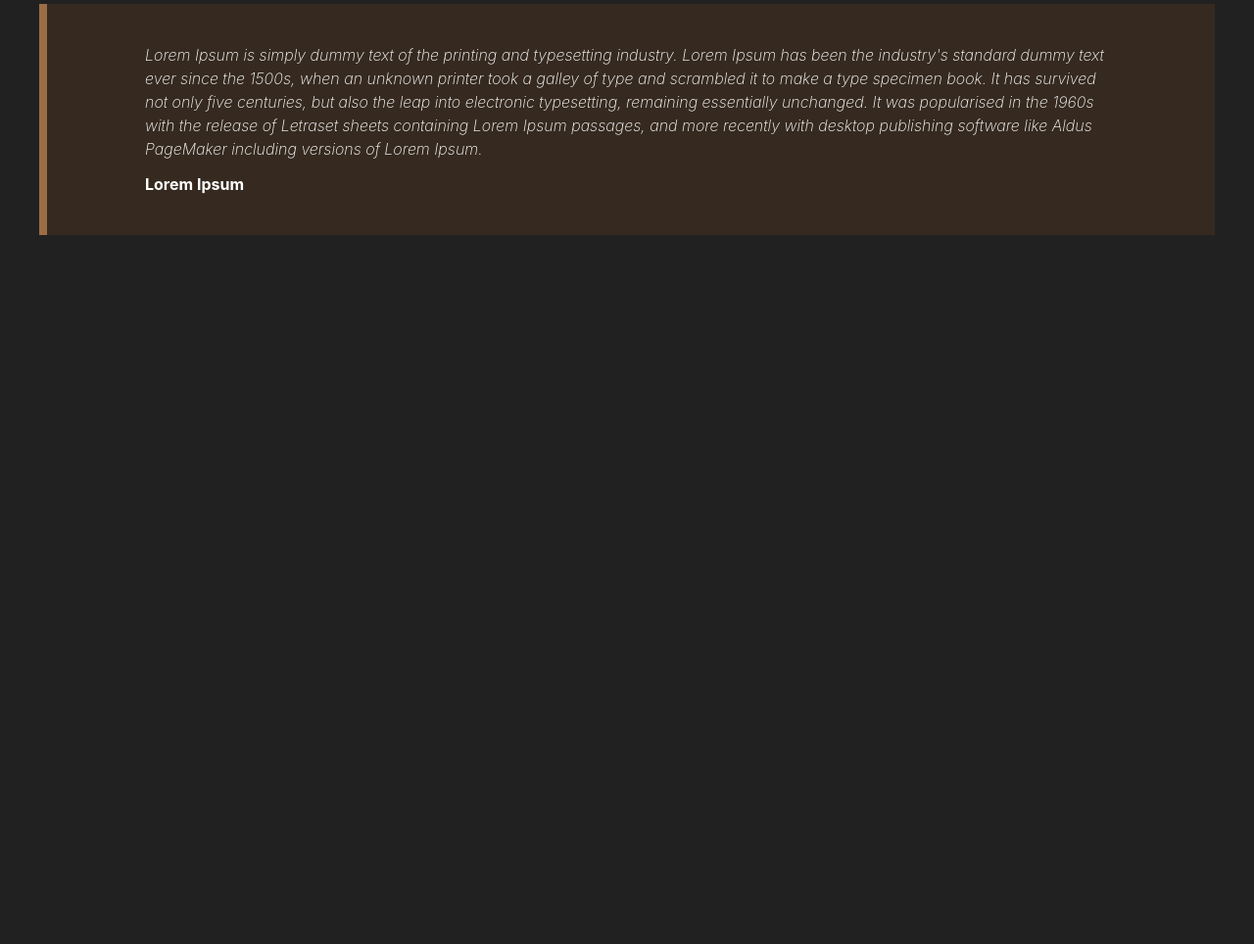
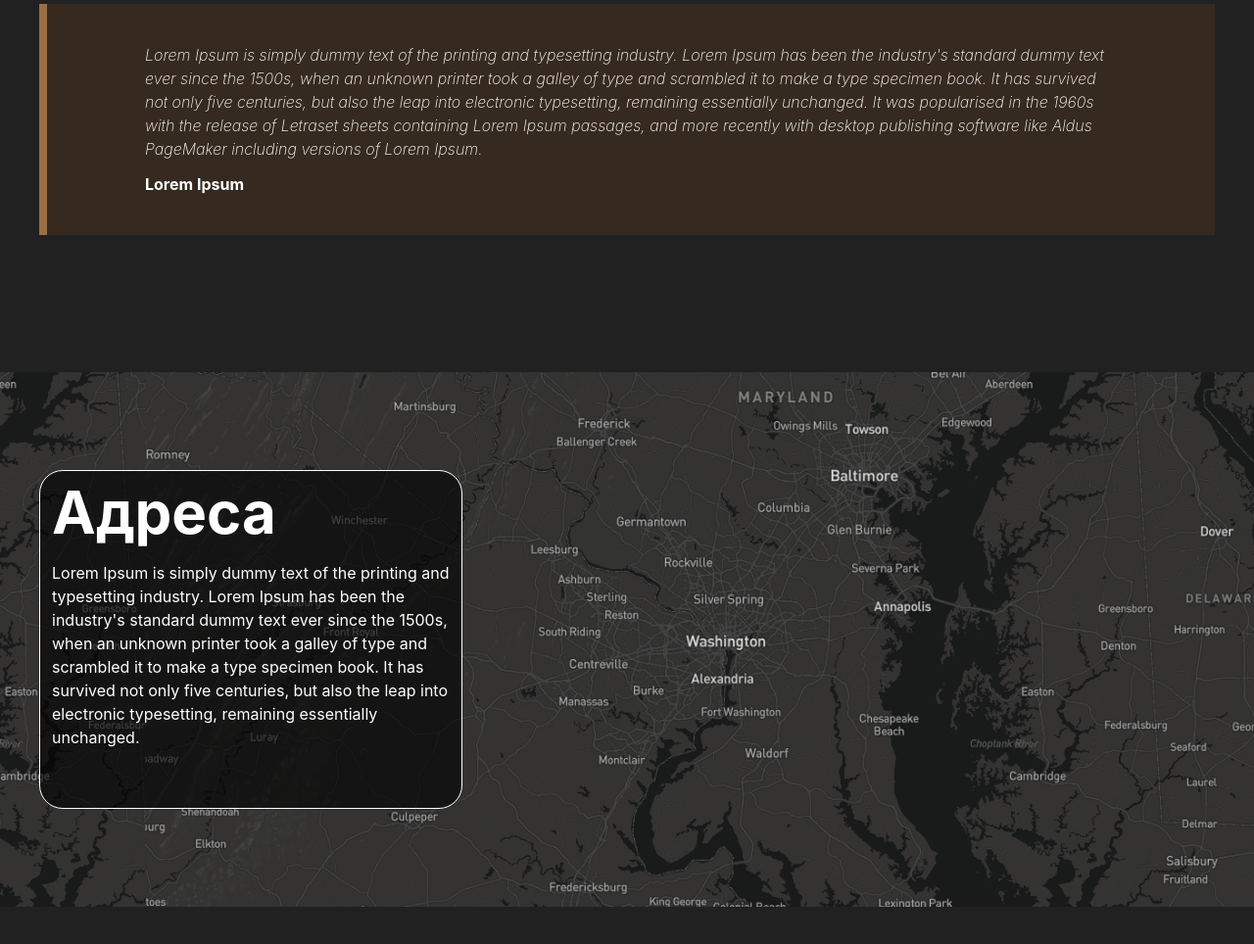
Before and after one commit to Vikingstrong/Home-Work-11, a website: page index.html in a window 1280 px wide. Shown: the part 3215-4179 px from the top of the page at 98% size. Before the commit the page ends 3515 px from the top, so only its background shows below. Drawn offline with nearby package versions, Linux system fonts and the light colour scheme; files that its build step writes are made by us from their sources.

Commit message:
Add section 5 on page 1

```diff
--- a/index.html
+++ b/index.html
@@ -137,6 +137,14 @@
             <h4 class="font-bold">Lorem Ipsum</h4>
         </div>
     </section>
+    <section style="background-image: url(src/imgpage1/section5/map.png);" class="px-5 py-15 my-20 lg:py-25 lg:px-0 bg-cover bg-no-repeat">
+        <div class="max-w-300 m-auto">
+            <div class="flex flex-col gap-5 p-3 bg-[#00000099] rounded-3xl border border-white lg:w-[36%] pb-15">
+                <h2 class="text-5xl lg:text-6xl font-bold">Адреса</h2>
+                <p>Lorem Ipsum is simply dummy text of the printing and typesetting industry. Lorem Ipsum has been the industry's standard dummy text ever since the 1500s, when an unknown printer took a galley of type and scrambled it to make a type specimen book. It has survived not only five centuries, but also the leap into electronic typesetting, remaining essentially unchanged. </p>
+            </div>
+        </div>
+    </section>
 </main>
 </body>
 </html>
```
Also changed, not shown: src/imgpage1/section5/map.png (added).
